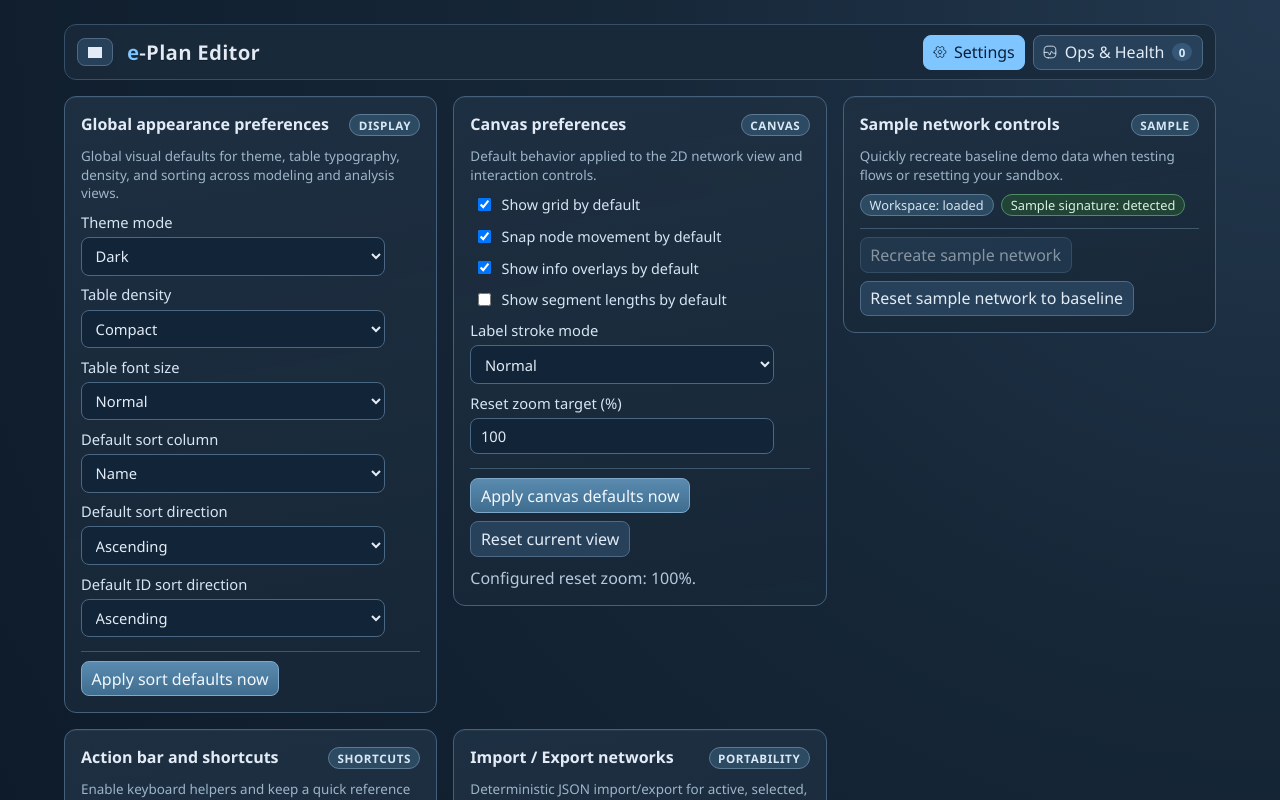
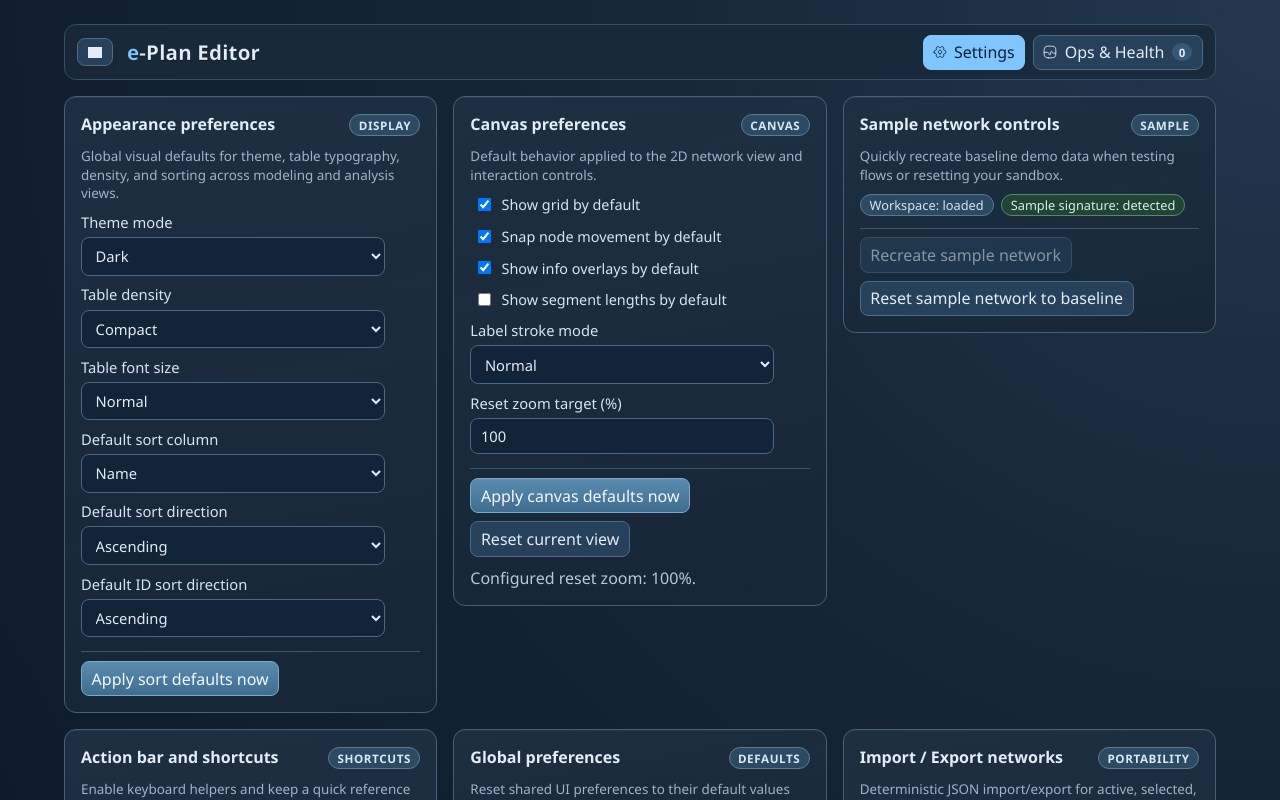
Before and after one commit to AlexAgo83/electrical-plan-editor, a React (Vite) app: page / in a window 1280 px wide. Both pictures are taken after a click on the button "Settings". Shown: the top 800 px of the page. Built offline with nearby package versions, Linux system fonts and the light colour scheme; no server answers; grey boxes are pictures that could not be loaded.

Commit message:
feat: reorganize settings global preferences section

```diff
--- a/src/app/components/workspace/SettingsWorkspaceContent.tsx
+++ b/src/app/components/workspace/SettingsWorkspaceContent.tsx
@@ -114,7 +114,7 @@ export function SettingsWorkspaceContent({
     <section className="panel-grid settings-panel-grid">
       <section className="panel settings-panel">
         <header className="settings-panel-header">
-          <h2>Global appearance preferences</h2>
+          <h2>Appearance preferences</h2>
           <span className="settings-panel-chip">Display</span>
         </header>
         <p className="settings-panel-intro">Global visual defaults for theme, table typography, density, and sorting across modeling and analysis views.</p>
@@ -284,6 +284,14 @@ export function SettingsWorkspaceContent({
           <li><span className="technical-id settings-shortcut-key">Alt + F</span> <span>Fit network view to current graph</span></li>
           <li><span className="technical-id settings-shortcut-key">Alt + J / Alt + K</span> <span>Previous / next validation issue</span></li>
         </ul>
+      </section>
+
+      <section className="panel settings-panel">
+        <header className="settings-panel-header">
+          <h2>Global preferences</h2>
+          <span className="settings-panel-chip">Defaults</span>
+        </header>
+        <p className="settings-panel-intro">Reset shared UI preferences to their default values across the workspace.</p>
         <div className="row-actions settings-actions">
           <button type="button" className="settings-primary-action" onClick={resetWorkspacePreferencesToDefaults}>Reset all UI preferences</button>
         </div>
```
